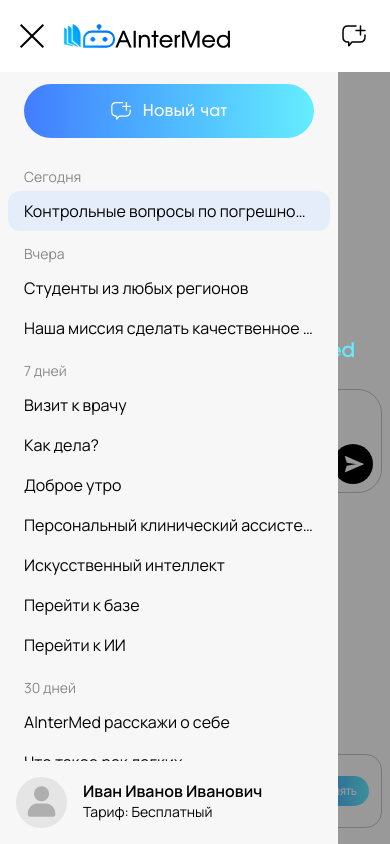
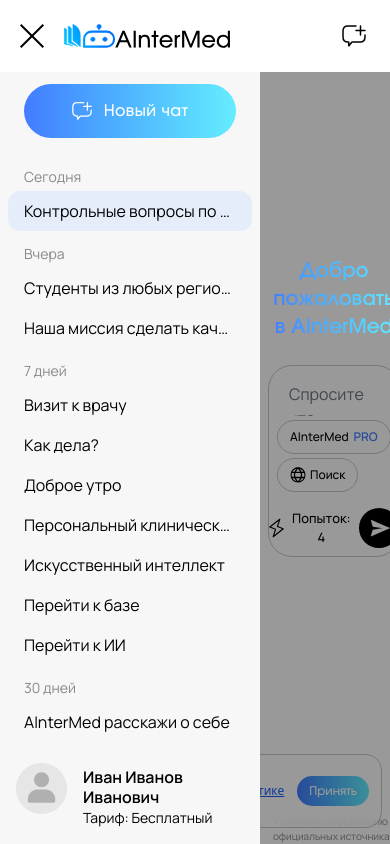
Before and after one commit to sunceet/AinterMed_Front, a Next.js app in the folder frontend/: page /chat in a window 390 px wide. Both pictures are taken after a click on the button 32 px from the left and 36 px from the top of the page. Built offline with nearby package versions, Linux system fonts and the light colour scheme.

Commit message:
fix for safari

```diff
--- a/frontend/src/components/Chat/ChatSidebar.jsx
+++ b/frontend/src/components/Chat/ChatSidebar.jsx
@@ -173,10 +173,11 @@
       <aside
         className={`transition-all duration-300 h-full bg-[#F7F7F7] dark:bg-[#282a2c] border-[#ffffff] flex flex-col z-20
           ${isOpen ? "w-[338px] min-w-[260px] opacity-100" : "w-0 min-w-0 opacity-0 pointer-events-none"}
-          fixed md:static top-0 left-0 md:top-auto md:left-auto
+          md:static top-0 left-0 md:top-auto md:left-auto
           h-screen md:h-full
           z-[200]
           md:z-20
+          relative
         `}
         style={{
           overflow: isOpen ? "visible" : "hidden",
@@ -243,7 +244,7 @@
           )}
         </div>
 
-        <div ref={profileRef} className="relative">
+        <div ref={profileRef} className="relative z-30">
           <div
             className="p-4  text-xs text-[#888] border-[#E0E0E0] flex items-start gap-3 cursor-pointer select-none"
             onClick={() => setProfileMenuOpen((v) => !v)}
```
